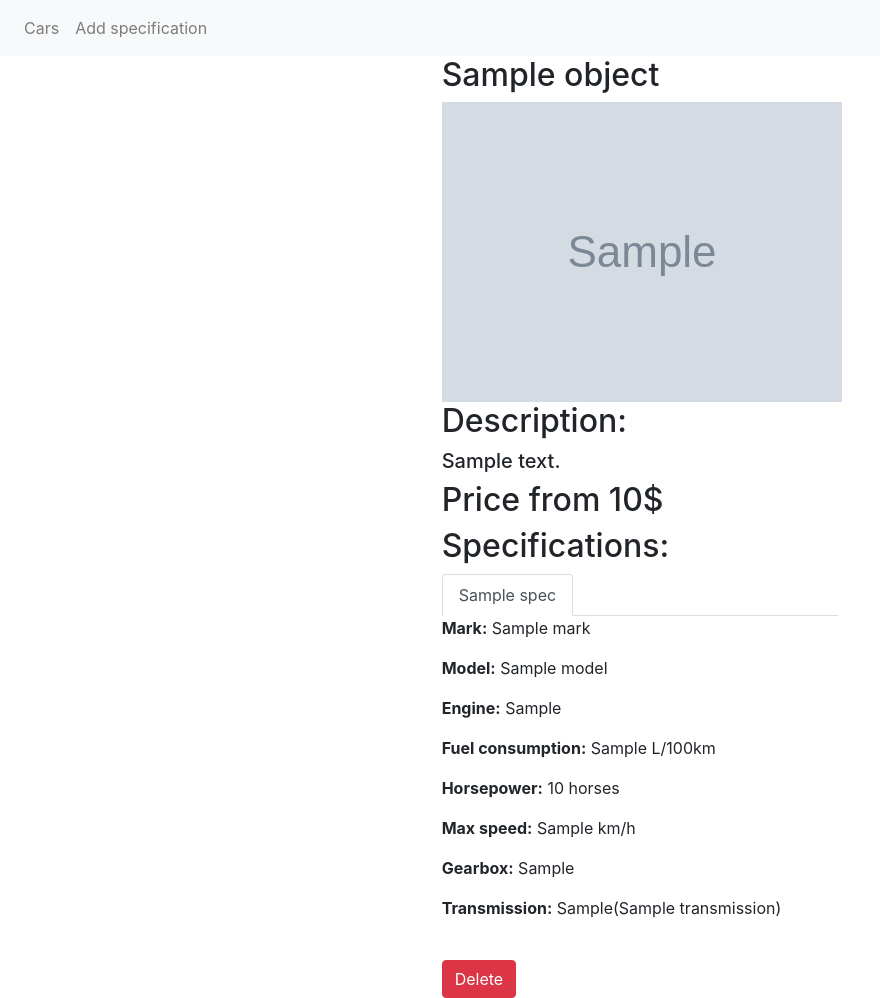
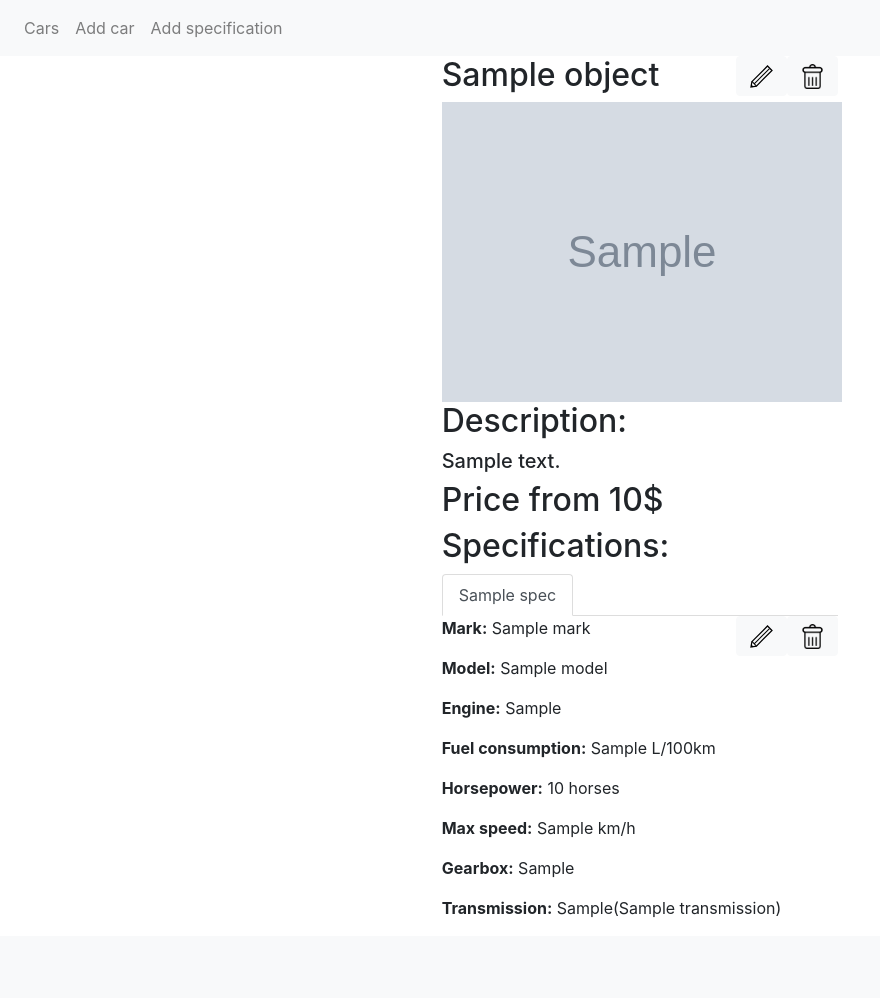
Before and after one commit to homich77/internet_shop, a Django app: template internet_shop/templates/trade_app/product_detail.html in a window 1280 px wide. Shown: the whole page, without its empty margins (0-880 px from the left). After the commit the page ends 917 px from the top, so only its background shows below. Run offline with Django 3.2, Linux system fonts and the light colour scheme; the template is opened without the code that fills it: most values are stand-ins (such as "Sample title", 1, 10 or a date in 2020); grey boxes marked "Sample" are stand-in pictures; some libraries are stand-ins or nearby versions.

Commit message:
add update/delete in templstes for cars and specifications

```diff
--- a/internet_shop/templates/base.html
+++ b/internet_shop/templates/base.html
@@ -16,6 +16,9 @@
                     <a class="nav-link" href="{% url 'cars:products_list' %}">Cars</a>
                 </li>
                 <li class="nav-item">
+                    <a class="nav-link" href="{% url 'cars:products_create'%}">Add car</a>
+                </li>
+                <li class="nav-item">
                     <a class="nav-link" href="{% url 'cars:spec_create'%}">Add specification</a>
                 </li>
             </ul>
--- /dev/null
+++ b/internet_shop/templates/trade_app/object_delete.html
@@ -0,0 +1,25 @@
+{% load staticfiles %}
+<form method="post" action="{% url url_name pk=object.id %}">{% csrf_token %}
+    <button type="button" class="btn btn-light" style="float: right;" data-toggle="modal" data-target="#exampleModal">
+        <img src="{% static 'img/garbage.png' %}" height="25">
+    </button>
+    <div class="modal fade" id="exampleModal" tabindex="-1" role="dialog" aria-labelledby="exampleModalLabel" aria-hidden="true">
+      <div class="modal-dialog" role="document">
+        <div class="modal-content">
+          <div class="modal-header">
+            <h5 class="modal-title" id="exampleModalLabel">Attention!</h5>
+            <button type="button" class="close" data-dismiss="modal" aria-label="Close">
+              <span aria-hidden="true">&times;</span>
+            </button>
+          </div>
+          <div class="modal-body">
+            Are you sure that you want to delete?
+          </div>
+          <div class="modal-footer">
+            <button type="button" class="btn btn-success" data-dismiss="modal">Cancel</button>
+            <button type="submit" class="btn btn-danger">Delete</button>
+          </div>
+        </div>
+      </div>
+    </div>
+</form>
--- a/internet_shop/templates/trade_app/product_detail.html
+++ b/internet_shop/templates/trade_app/product_detail.html
@@ -1,6 +1,15 @@
 {% extends 'base.html'%}
+{% load staticfiles %}
 {% load humanize %}
 {% block content %}
+    {% include "object_delete.html" with url_name='cars:product_delete' %}
+    <div style="float: right;">
+        <button type="button" class="btn btn-light">
+            <a href="{% url 'cars:products_update' pk=object.id %}">
+                <img src="{% static 'img/edit.svg' %}" height="25">
+            </a>
+        </button>
+    </div>
     <h2>{{ object.name }}</h2>
     <a href="{{ object.logo.url }}"><img src="{{ object.logo.url }}" alt="Car preview" height="300px"></a>
     <h2>Description:</h2>
@@ -27,48 +36,8 @@
             {% elif object.specifications.all|length_is:"1" %}
                 <div class="tab-pane fade show active" id="{{ spec.name }}" role="tabpanel" aria-labelledby="{{ spec.name }}-tab">{% include "specification_detail.html" with spec=spec%}</div>
             {% else %}
-                <div class="tab-pane fade" id="{{ spec.name }}" role="tabpanel" aria-labelledby="{{ spec.name }}-tab">{% include "specification_detail.html" with spec=spec%}</div>
+                <div class="tab-pane fade" id="{{ spec.name }}" role="tabpanel" aria-labelledby="{{ spec.name }}-tab">{% include "specification_detail.html" with spec=spec %}</div>
             {% endif %}
         {% endfor %}
-    </div><br>
-    <form method="post" action="{% url 'cars:product_delete' pk=object.id %}">{% csrf_token %}
-        <button type="button" class="btn btn-danger" data-toggle="modal" data-target="#exampleModal">
-            Delete
-        </button>
-        <div class="modal fade" id="exampleModal" tabindex="-1" role="dialog" aria-labelledby="exampleModalLabel" aria-hidden="true">
-          <div class="modal-dialog" role="document">
-            <div class="modal-content">
-              <div class="modal-header">
-                <h5 class="modal-title" id="exampleModalLabel">Attention!</h5>
-                <button type="button" class="close" data-dismiss="modal" aria-label="Close">
-                  <span aria-hidden="true">&times;</span>
-                </button>
-              </div>
-              <div class="modal-body">
-                Are you sure that you want to delete {{ object.name }}?
-              </div>
-              <div class="modal-footer">
-                <button type="button" class="btn btn-success" data-dismiss="modal">Cancel</button>
-                <button type="submit" class="btn btn-danger">Delete</button>
-              </div>
-            </div>
-          </div>
-        </div>
-    </form>
+    </div>
 {% endblock content%}
-<ul class="nav nav-tabs" id="myTab" role="tablist">
-  <li class="nav-item">
-    <a class="nav-link active" id="home-tab" data-toggle="tab" href="#home" role="tab" aria-controls="home" aria-selected="true">Home</a>
-  </li>
-  <li class="nav-item">
-    <a class="nav-link" id="profile-tab" data-toggle="tab" href="#profile" role="tab" aria-controls="profile" aria-selected="false">Profile</a>
-  </li>
-  <li class="nav-item">
-    <a class="nav-link" id="contact-tab" data-toggle="tab" href="#contact" role="tab" aria-controls="contact" aria-selected="false">Contact</a>
-  </li>
-</ul>
-<div class="tab-content" id="myTabContent">
-  <div class="tab-pane fade show active" id="home" role="tabpanel" aria-labelledby="home-tab">...</div>
-  <div class="tab-pane fade" id="profile" role="tabpanel" aria-labelledby="profile-tab">...</div>
-  <div class="tab-pane fade" id="contact" role="tabpanel" aria-labelledby="contact-tab">...</div>
-</div>
--- a/internet_shop/templates/trade_app/specification_detail.html
+++ b/internet_shop/templates/trade_app/specification_detail.html
@@ -1,3 +1,16 @@
+{% load staticfiles %}
+<form method="post" action="{% url 'cars:spec_delete' pk=spec.id %}">{% csrf_token %}
+    <div style="float: right;">
+        <button type="submit" class="btn btn-light"><img src="{% static 'img/garbage.png' %}" height="25"></button>
+    </div>
+</form>
+<div style="float: right;">
+    <button type="button" class="btn btn-light">
+        <a href="{% url 'cars:spec_update' pk=spec.id %}">
+            <img src="{% static 'img/edit.svg' %}" height="25">
+        </a>
+    </button>
+</div>
 <p><b>Mark:</b> {{ spec.mark }}</p>
 <p><b>Model:</b> {{ spec.model }}</p>
 <p><b>Engine:</b> {{ spec.engine_type }}</p>
```
Also changed, not shown: internet_shop/trade_app/views.py (+2 -6 lines), internet_shop/static/img/edit.svg (added), internet_shop/static/img/garbage.png (added).
